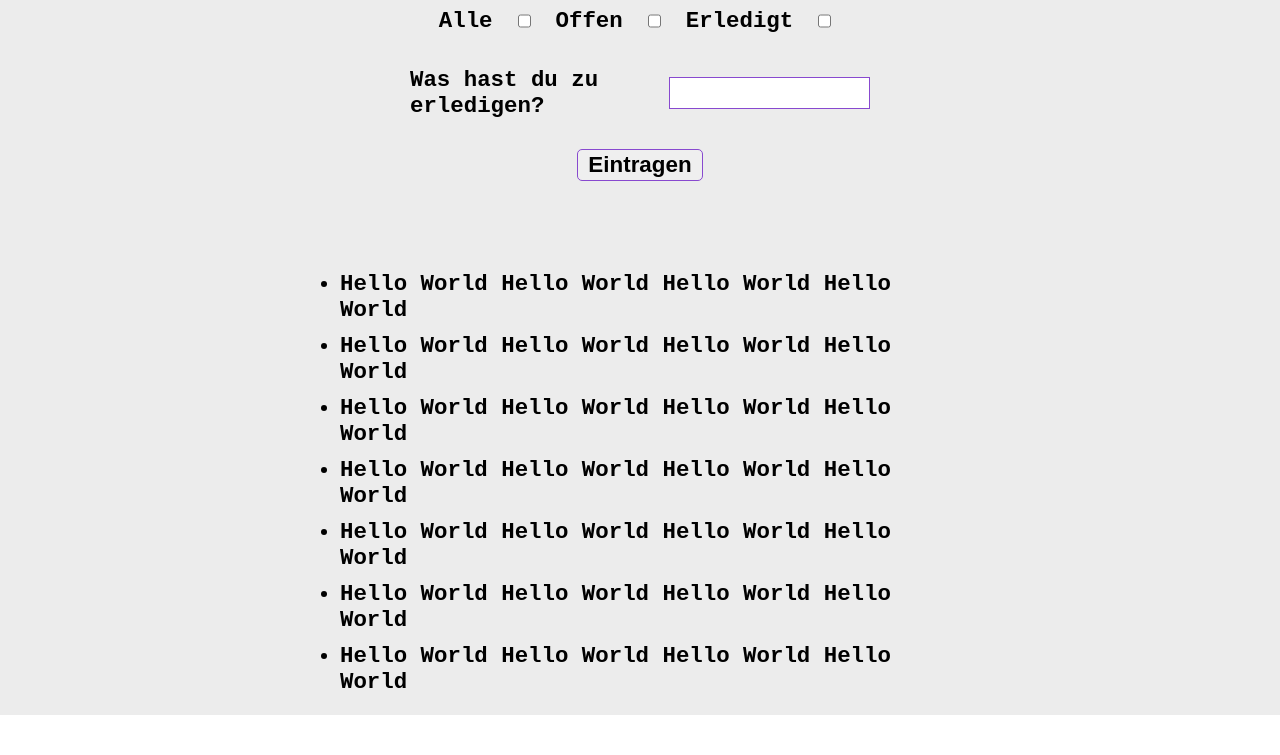
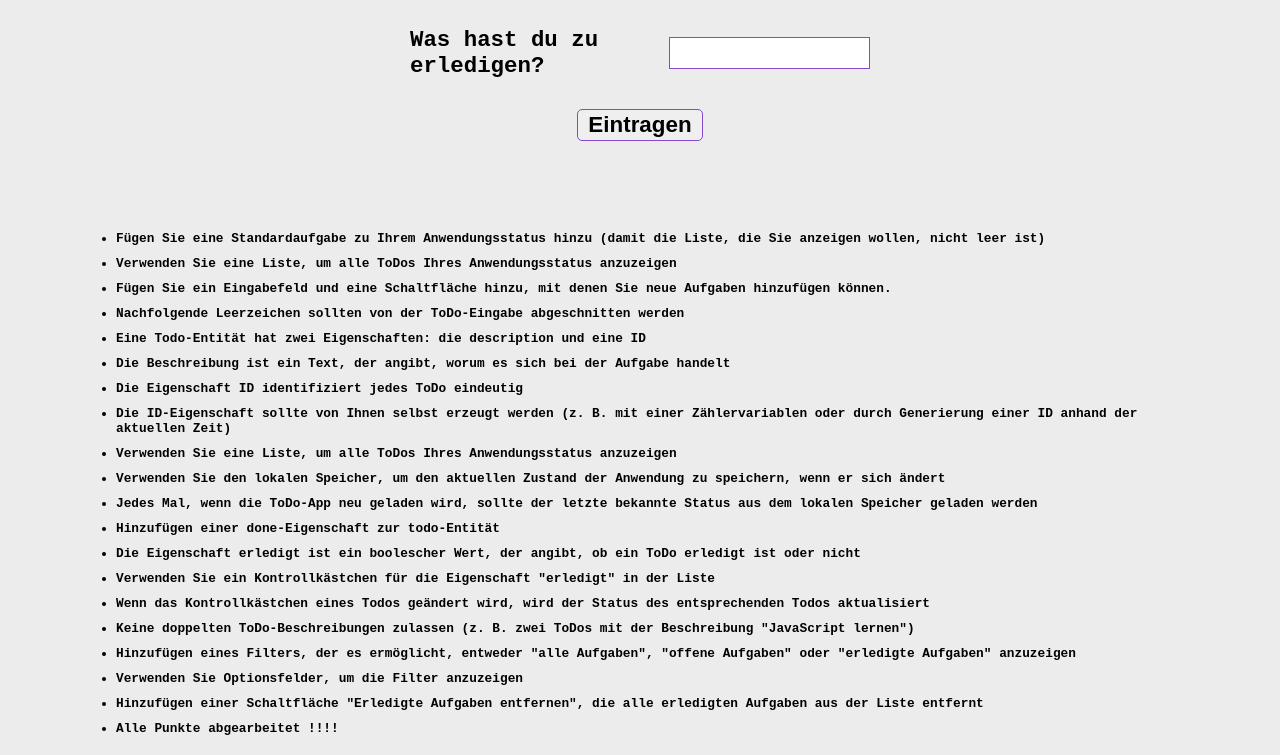
Before and after one commit to Beggsn/js-tasks, a plain HTML site: page 09-coding-tasks/to-do/index.html in a window 1280 px wide. Shown: the part 125-880 px from the top of the page. Before the commit the page ends 840 px from the top, so only its background shows below. Drawn offline with Linux system fonts and the light colour scheme.

Commit message:
chore: some updates

```diff
--- a/09-coding-tasks/to-do/index.html
+++ b/09-coding-tasks/to-do/index.html
@@ -35,13 +35,27 @@
     </div>
 
     <ul class="list-container">
-      <li class="list-item">Hello World Hello World Hello World Hello World</li>
-      <li class="list-item">Hello World Hello World Hello World Hello World</li>
-      <li class="list-item">Hello World Hello World Hello World Hello World</li>
-      <li class="list-item">Hello World Hello World Hello World Hello World</li>
-      <li class="list-item">Hello World Hello World Hello World Hello World</li>
-      <li class="list-item">Hello World Hello World Hello World Hello World</li>
-      <li class="list-item">Hello World Hello World Hello World Hello World</li>
+      <li class="list-item">Fügen Sie eine Standardaufgabe zu Ihrem Anwendungsstatus hinzu (damit die Liste, die Sie anzeigen wollen, nicht leer ist)</li>
+      <li class="list-item">Verwenden Sie eine Liste, um alle ToDos Ihres Anwendungsstatus anzuzeigen</li>
+      <li class="list-item">Fügen Sie ein Eingabefeld und eine Schaltfläche hinzu, mit denen Sie neue Aufgaben hinzufügen können.</li>
+      <li class="list-item">Nachfolgende Leerzeichen sollten von der ToDo-Eingabe abgeschnitten werden</li>
+      <li class="list-item">Eine Todo-Entität hat zwei Eigenschaften: die description und eine ID</li>
+      <li class="list-item">Die Beschreibung ist ein Text, der angibt, worum es sich bei der Aufgabe handelt</li>
+      <li class="list-item">Die Eigenschaft ID identifiziert jedes ToDo eindeutig</li>
+      <li class="list-item">Die ID-Eigenschaft sollte von Ihnen selbst erzeugt werden (z. B. mit einer Zählervariablen oder durch Generierung einer ID anhand der aktuellen Zeit)</li>
+      <li class="list-item">Verwenden Sie eine Liste, um alle ToDos Ihres Anwendungsstatus anzuzeigen</li>
+      <li class="list-item">Verwenden Sie den lokalen Speicher, um den aktuellen Zustand der Anwendung zu speichern, wenn er sich ändert</li>
+      <li class="list-item">Jedes Mal, wenn die ToDo-App neu geladen wird, sollte der letzte bekannte Status aus dem lokalen Speicher geladen werden</li>
+      <li class="list-item">Hinzufügen einer done-Eigenschaft zur todo-Entität</li>
+      <li class="list-item">Die Eigenschaft erledigt ist ein boolescher Wert, der angibt, ob ein ToDo erledigt ist oder nicht</li>
+      <li class="list-item">Verwenden Sie ein Kontrollkästchen für die Eigenschaft "erledigt" in der Liste</li>
+      <li class="list-item">Wenn das Kontrollkästchen eines Todos geändert wird, wird der Status des entsprechenden Todos aktualisiert</li>
+      <li class="list-item">Keine doppelten ToDo-Beschreibungen zulassen (z. B. zwei ToDos mit der Beschreibung "JavaScript lernen")</li>
+      <li class="list-item">Hinzufügen eines Filters, der es ermöglicht, entweder "alle Aufgaben", "offene Aufgaben" oder "erledigte Aufgaben" anzuzeigen</li>
+      <li class="list-item">Verwenden Sie Optionsfelder, um die Filter anzuzeigen</li>
+      <li class="list-item">Hinzufügen einer Schaltfläche "Erledigte Aufgaben entfernen", die alle erledigten Aufgaben aus der Liste entfernt</li>
+      <li class="list-item">Alle Punkte abgearbeitet !!!!</li>
+
     </ul>
   </main>
 
--- a/09-coding-tasks/to-do/style.css
+++ b/09-coding-tasks/to-do/style.css
@@ -18,7 +18,7 @@ body {
 header {
   display: flex;
   justify-content: center;
-  align-items: center;
+  align-items: flex-end;
   padding: 1rem;
   background-color: #8849cf;
   flex: 0 0 10rem;
@@ -102,6 +102,11 @@ button {
   gap: 0.625rem;
   margin-top: 5rem;
   margin-bottom: 1.25rem;
-  width: 50%;
+  width: 85%;
   padding-left: 1.25rem;
+  overflow: auto;
 }
+
+.list-item {
+  font-size: .8rem;
+}
```
Also changed, not shown: 09-coding-tasks/to-do/README.md.
